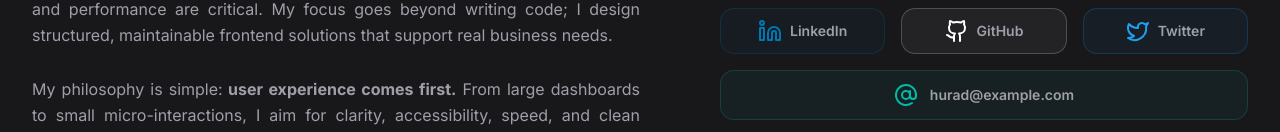
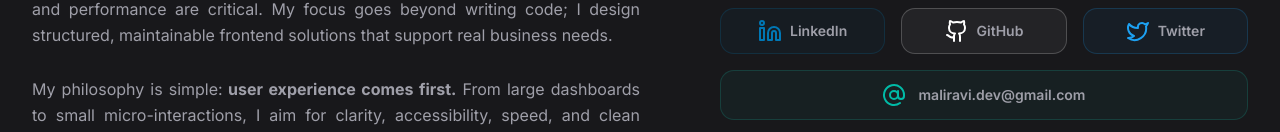
Before and after one commit to Ma-liraa/hurad, a Next.js app: page /about in a window 1280 px wide. Shown: the part 800-932 px from the top of the page. Built offline with nearby package versions, Linux system fonts and the light colour scheme.

Commit message:
Improve texts and photos

```diff
--- a/app/about/page.tsx
+++ b/app/about/page.tsx
@@ -5,7 +5,7 @@ import { GithubIcon } from "@/icons/GithubIcon";
 import { LinkedinIcon } from "@/icons/LinkdinIcon";
 import { TwitterIcon } from "@/icons/TwitterIcon";
 
-import SocialLinksProps from "@/type/SocialLinksProps";
+import SocialLinksProps from "@/types/SocialLinksProps";
 import Image from "next/image";
 
 const socialLinks: SocialLinksProps[] = [
--- a/components/EmailIcon.tsx
+++ b/components/EmailIcon.tsx
@@ -27,7 +27,7 @@ function EmailIcon() {
   };
   return (
     <a
-      href="mailto:hurad@example.com"
+      href="mailto:maliravi.dev@gmail.com"
       className="group relative col-span-3 flex w-full items-center justify-center gap-x-3 rounded-xl border px-4 py-3 transition-all duration-300 ease-in-out hover:scale-105"
       style={{
         backgroundColor: "rgba(20, 184, 166, 0.05)",
@@ -57,7 +57,7 @@ function EmailIcon() {
       </span>
 
       <span className="text-sm font-semibold text-zinc-600 transition-colors group-hover:text-zinc-900 dark:text-zinc-400 dark:group-hover:text-zinc-100">
-        hurad@example.com
+        maliravi.dev@gmail.com
       </span>
 
       <div
--- a/components/ProjectItem.tsx
+++ b/components/ProjectItem.tsx
@@ -10,7 +10,7 @@ import {
 import { ExternalLink } from "lucide-react";
 import { ImageCarousel } from "./ImageCarousel";
 import { LinkIcon } from "@/icons/LinkIcon";
-import ProjectProps from "@/type/ProjectProps";
+import ProjectProps from "@/types/ProjectProps";
 import SkillItem from "./SkillItem";
 
 export function ProjectItem({ project }: { project: ProjectProps }) {
--- a/components/ProjectsSection.tsx
+++ b/components/ProjectsSection.tsx
@@ -1,4 +1,4 @@
-import ProjectProps from "@/type/ProjectProps";
+import ProjectProps from "@/types/ProjectProps";
 import { ProjectItem } from "./ProjectItem";
 const projects: (ProjectProps & { id: number })[] = [
   {
--- a/components/SkillItem.tsx
+++ b/components/SkillItem.tsx
@@ -1,4 +1,4 @@
-import SkillsProps from "@/type/SkillsProps";
+import SkillsProps from "@/types/SkillsProps";
 
 function SkillItem({ color, name }: SkillsProps) {
   return (
--- a/components/SkillsSection.tsx
+++ b/components/SkillsSection.tsx
@@ -1,4 +1,4 @@
-import SkillsProps from "@/type/SkillsProps";
+import SkillsProps from "@/types/SkillsProps";
 import SkillItem from "./SkillItem";
 
 const skills: SkillsProps[] = [
--- a/components/SocialLinks.tsx
+++ b/components/SocialLinks.tsx
@@ -1,6 +1,6 @@
 "use client";
 
-import SocialLinksProps from "@/type/SocialLinksProps";
+import SocialLinksProps from "@/types/SocialLinksProps";
 import React, { useRef } from "react";
 
 interface AnimatedIconHandle {
--- a/components/SocialLinksSection.tsx
+++ b/components/SocialLinksSection.tsx
@@ -1,4 +1,4 @@
-import SocialLinksProps from "@/type/SocialLinksProps";
+import SocialLinksProps from "@/types/SocialLinksProps";
 import SocialLinks from "./SocialLinks";
 import { LinkedinIcon } from "@/icons/LinkdinIcon";
 import { GithubIcon } from "@/icons/GithubIcon";
```
Also changed, not shown: types/ProjectProps.ts (renamed from type/ProjectProps.ts), types/SkillsProps.ts (renamed from type/SkillsProps.ts), types/SocialLinksProps.ts (renamed from type/SocialLinksProps.ts).
